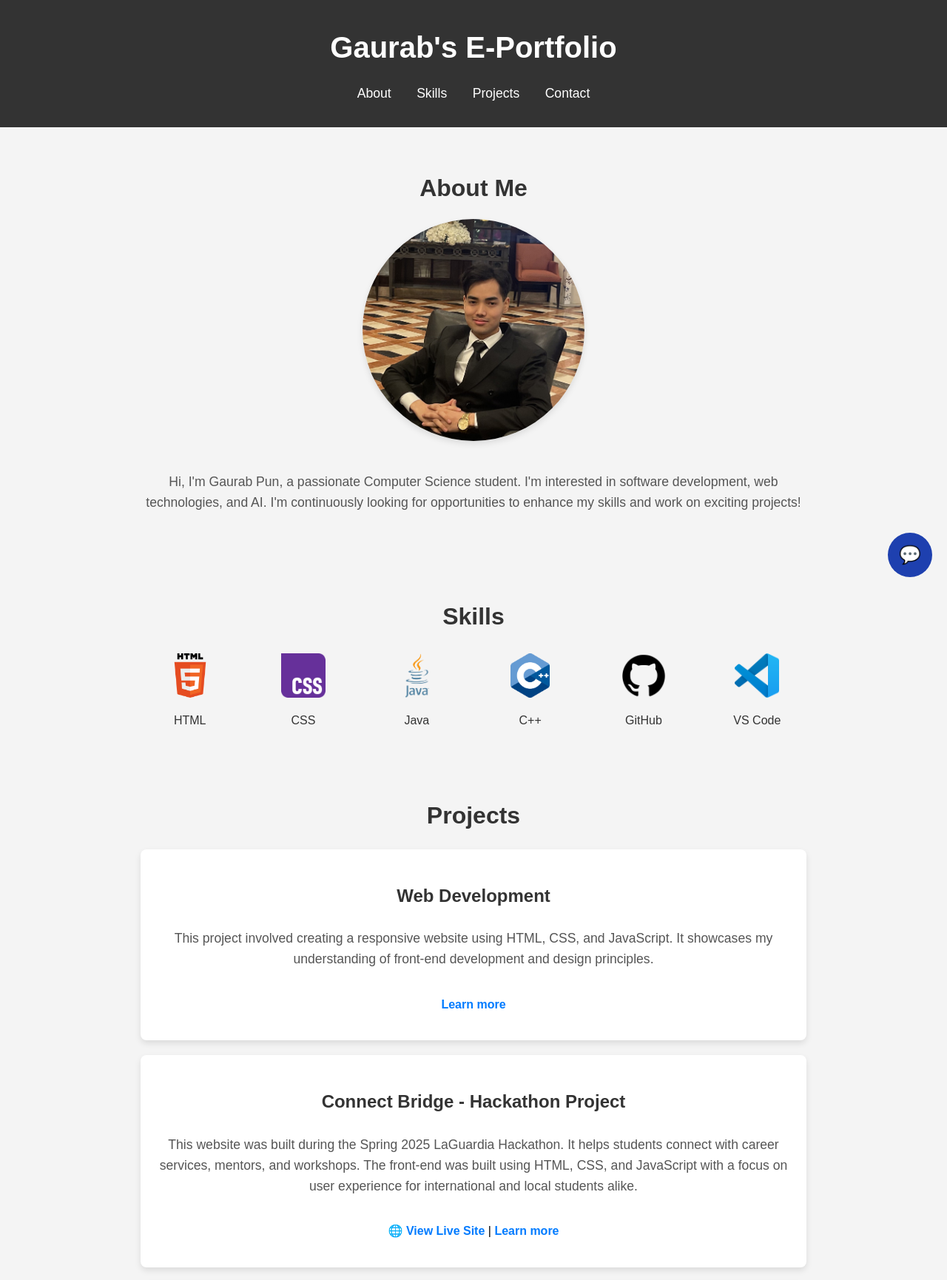
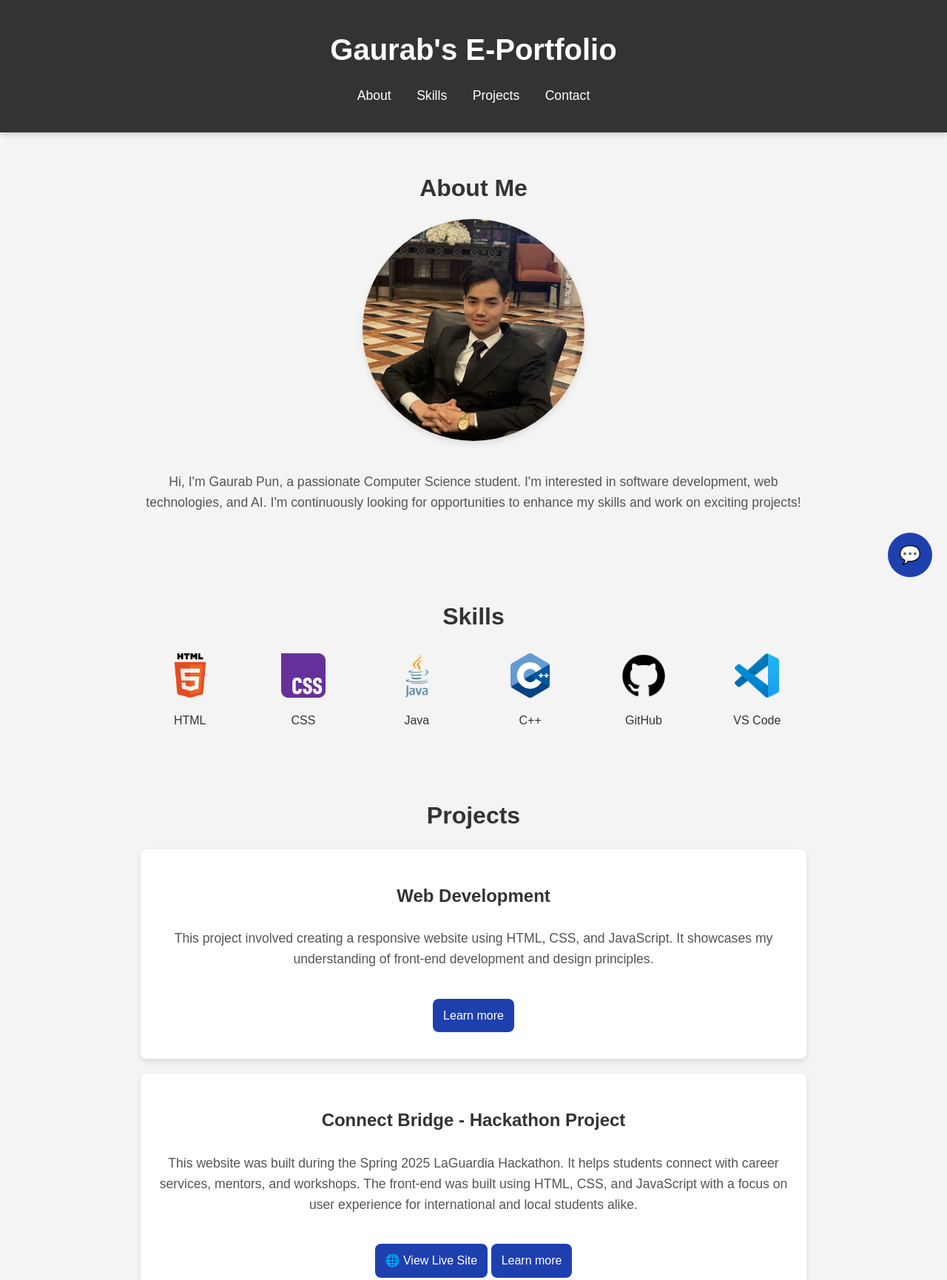
Before and after one commit to Gaurabpun/E-portfolio, a plain HTML site: page index.html in a window 1280 px wide. Shown: the top 1730 px of the page at 74% size. Drawn offline with Linux system fonts and the light colour scheme.

Commit message:
Header section

```diff
--- a/index.html
+++ b/index.html
@@ -63,7 +63,7 @@
                 <img src="images/skills/vscode.png" alt="VS Code">
                 <p>VS Code</p>
             </div>
-            <!-- Add more skills below if you have them -->
+            <!-- More skills below when I will have them -->
         </div>
     </section>
 
@@ -97,7 +97,7 @@
                 The front-end was built using HTML, CSS, and JavaScript with a focus on user experience for international and local students alike.
             </p>
 
-            <a href="https://connectbridge.netlify.app" target="_blank">🌐 View Live Site</a> |
+            <a href="https://connectbridge.netlify.app" target="_blank">🌐 View Live Site</a>
             <a href="javascript:void(0);" onclick="toggleDetails('project2-details')">Learn more</a>
             <div id="project2-details" class="project-details">
                 <p>
--- a/script.js
+++ b/script.js
@@ -99,7 +99,7 @@ chatInput.addEventListener('keypress', function (e) {
 });
 
 document.addEventListener("scroll", function() {
-  var header = document.querySelector("header");
+  const header = document.querySelector("header");
   if (window.pageYOffset > 50) { // Checks if the page is scrolled down 100 pixels or more
       header.classList.add("minimized");
   } else {
@@ -111,16 +111,6 @@ function toggleDetails(id) {
   const element = document.getElementById(id);
   element.classList.toggle('open');
 }
-
-// scroll header shrink
-document.addEventListener("scroll", function () {
-  const header = document.querySelector("header");
-  if (window.pageYOffset > 50) {
-    header.classList.add("minimized");
-  } else {
-    header.classList.remove("minimized");
-  }
-});
 
 // === Fade-in on scroll ===
 const fadeElements = document.querySelectorAll('.fade-in');
--- a/style.css
+++ b/style.css
@@ -12,16 +12,19 @@ html {
   }
 
 header {
-    background: #333;
+    background: #333;/*linear-gradient(to right, #1f2937, #111827);*/
     color: white;
     text-align: center;
-    padding: 1rem 0;
+    padding: 1.2rem 0;
     transition: padding 0.3s ease;
     width: 100%;
     position: fixed;
     top: 0;
     z-index: 1000;
+    box-shadow: 0 2px 8px rgba(0, 0, 0, 0.2);
+    animation: slideDown 0.6s ease-out;
 }
+
 
 header.minimized {
     padding: 0.2rem 0;
@@ -51,7 +54,7 @@ nav a {
 }
 
 nav a:hover {
-    color: #f4b400; /* Golden color on hover */
+    color: #f4b400;
 }
 
 #about.fade-in, #projects.fade-in, #contact.fade-in, #skills.fade-in {
@@ -94,16 +97,19 @@ section p {
 }
 
 .project a {
-    color: #007BFF; /* Example: blue color for the link */
-    text-decoration: none; /* Removes underline */
-    font-weight: bold; /* Makes font bold */
-    display: inline-block;
-    margin-top: 10px;
-    transition: background-color 0.3s, color 0.3s, padding 0.2s;
+  background-color: #1e40af;
+  color: white;
+  padding: 10px 14px;
+  border-radius: 8px;
+  text-decoration: none;
+  font-weight: 500;
+  display: inline-block;
+  margin-top: 15px;
+  transition: background-color 0.3s ease;
 }
 
 .project a:hover {
-    text-decoration: underline; /* Adds underline on hover for better usability */
+  background-color: #3b82f6;
 }
 
 .project-details {
@@ -304,26 +310,12 @@ footer p {
 .fade-in {
     opacity: 0;
     transform: translateY(25px);
-    transition: opacity 0.6s ease-out, transform 0.6s ease-out;
+    transition: opacity 0.8s ease-out, transform 0.8s ease-out;
 }
 
 .fade-in.visible {
     opacity: 1;
     transform: translateY(0);
-}
-
-.typing {
-  display: inline-block;
-}
-
-.typing span {
-  display: inline-block;
-  width: 6px;
-  height: 6px;
-  margin: 0 2px;
-  background-color: #999;
-  border-radius: 50%;
-  animation: blink 1.4s infinite both;
 }
 
 .typing span:nth-child(2) {
@@ -332,15 +324,6 @@ footer p {
 
 .typing span:nth-child(3) {
   animation-delay: 0.4s;
-}
-
-@keyframes blink {
-  0%, 80%, 100% {
-    opacity: 0;
-  }
-  40% {
-    opacity: 1;
-  }
 }
 
 .message.user,
@@ -358,7 +341,7 @@ footer p {
 .message.user {
   align-self: flex-end;
   background-color: #dbeafe;
-  text-align: right;
+  text-align: left;
 }
 
 .message.bot {
```
